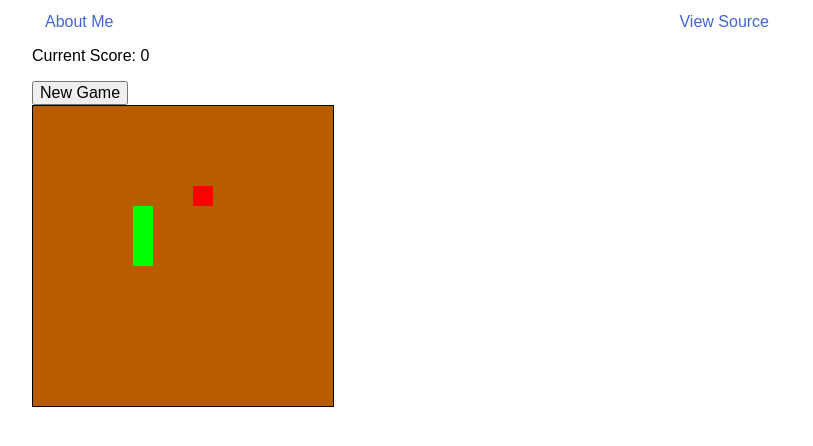
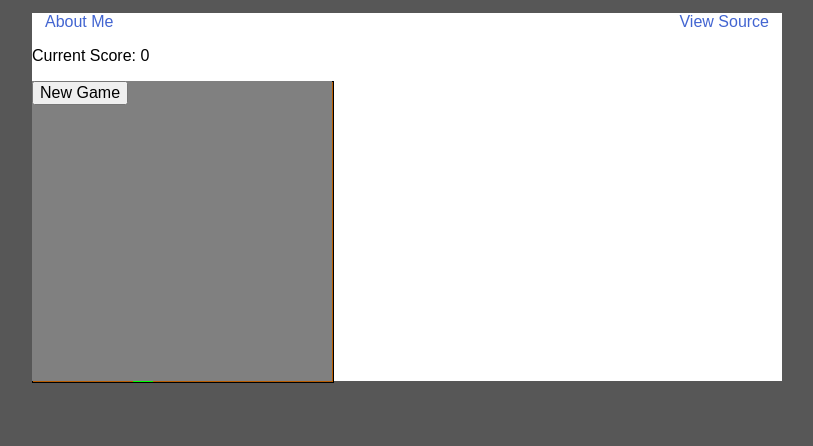
Before and after one commit to drabinowitz/snake, a website: page app/index.html in a window 1280 px wide. Both pictures are taken after a click on the button "New Game". Shown: the whole page, without its empty margins (233-1046 px from the left). Drawn offline with Linux system fonts and the light colour scheme.

Commit message:
added overlay for new game

```diff
--- a/app/container.css
+++ b/app/container.css
@@ -1,4 +1,12 @@
+body {
+
+  background-color: rgb(45,45,45,0.8);
+
+}
+
 .container{
+
+  background-color: white;
 
   width:100%;
 
--- a/app/game-field/game-field.css
+++ b/app/game-field/game-field.css
@@ -1,5 +1,39 @@
+.hidden{
+
+  display: none;
+
+}
+
+.game-field{
+
+  width: 300px;
+
+  height: 300px;
+
+  position: relative;
+
+}
+
+#game-board,.game-overlay{
+
+  width: 300px;
+
+  height: 300px;
+
+  position: absolute;
+
+}
+
 #game-board{
 
   border: 1px solid black;
 
 }
+
+.game-overlay{
+
+  background-color: grey;
+
+  z-index: 2;
+
+}
--- a/app/game-field/game-field.js
+++ b/app/game-field/game-field.js
@@ -192,6 +192,8 @@ $(document).ready(function(){
 
       } else if (squareColor == snake.settings.snakeColor || squareColor == snake.settings.wallColor ){
 
+        snake.destroy();
+
         siren.trigger("snake-died");
 
         return false;
--- a/app/game-manager.js
+++ b/app/game-manager.js
@@ -21,6 +21,12 @@ $(document).ready(function(){
       game.settings.boardContext.fillStyle = game.settings.backgroundColor;
 
       game.settings.boardContext.fillRect(0,0,game.settings.boardSize,game.settings.boardSize);
+
+    },
+
+    toggleOverlay : function(){
+
+      $('.game-overlay').toggleClass('hidden');
 
     },
 
@@ -56,7 +62,9 @@ $(document).ready(function(){
 
   _.extend(game, Backbone.Events);
 
-  game.listenTo(siren,"new-game", function(){
+  $('.new-game').click(function(){
+
+    game.toggleOverlay();
 
     game.generateBoard();
 
@@ -66,15 +74,9 @@ $(document).ready(function(){
 
   });
 
-  $('.new-game').click(function(){
-
-    siren.trigger("new-game");
-
-  });
-
   game.listenTo(siren,"snake-died", function(){
 
-    siren.trigger("new-game");
+    game.toggleOverlay();
 
   });
 
--- a/app/index.html
+++ b/app/index.html
@@ -28,13 +28,17 @@
 
       </div>
 
-      <button class="new-game">New Game</button>
-
     </div>
 
     <div class="game-field">
 
-      <canvas id="game-board" width="300" height="300">
+      <div class="game-overlay">
+
+        <button class="new-game">New Game</button>
+
+       </div>
+
+      <canvas id="game-board">
         Please try viewing in Google Chrome
       </canvas>
 
```
